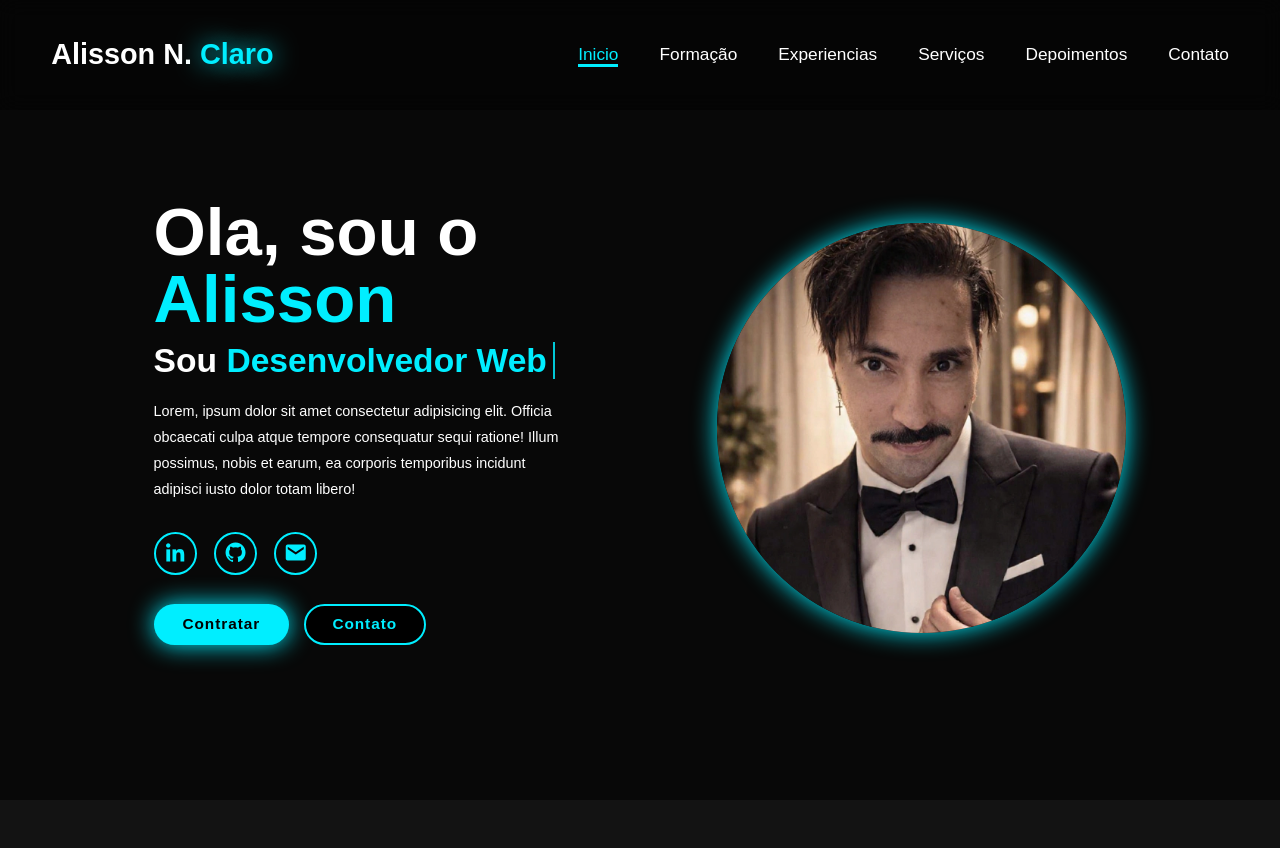
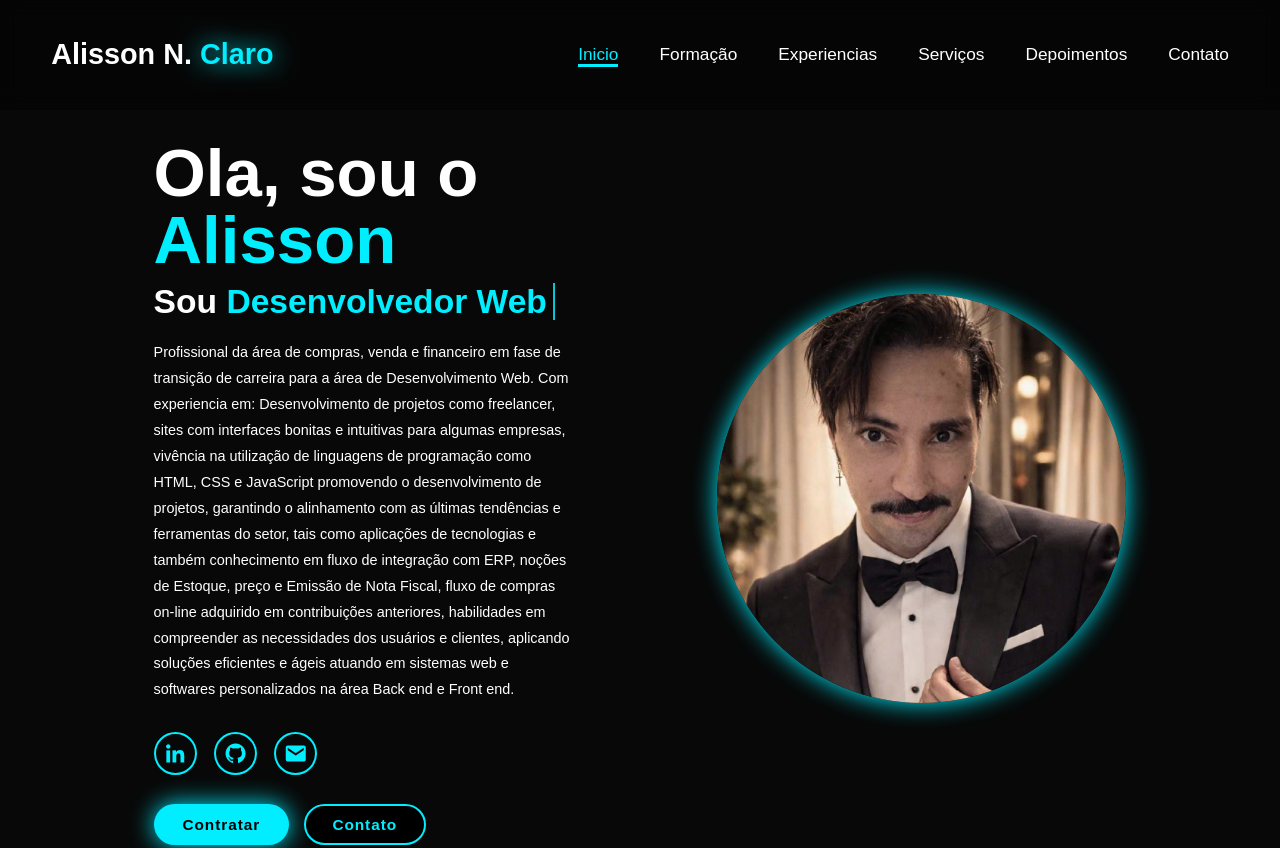
Before and after one commit to AlissonClaro/Portifolio_Fatec_DSM, a plain HTML site: page index.html in a window 1280 px wide. Shown: the top 848 px of the page. Drawn offline with nearby package versions, Linux system fonts and the light colour scheme.

Commit message:
Add files via upload

```diff
--- a/index.html
+++ b/index.html
@@ -30,9 +30,16 @@
         <div class="home-content">
             <h1>Ola, sou o <span>Alisson</span></h1>
             <h3 class="text-animation">Sou <span></span></h3>
-            <p>Lorem, ipsum dolor sit amet consectetur adipisicing elit. Officia obcaecati culpa atque tempore
-                consequatur sequi ratione! Illum possimus, nobis et earum, ea corporis temporibus incidunt adipisci
-                iusto dolor totam libero!</p>
+            <p>Profissional da área de compras, venda e financeiro em fase de transição de carreira para a área de
+                Desenvolvimento Web. Com experiencia em: Desenvolvimento de projetos como freelancer, sites com
+                interfaces bonitas e intuitivas para algumas empresas, vivência na utilização de linguagens de
+                programação
+                como HTML, CSS e JavaScript promovendo o desenvolvimento de projetos, garantindo o alinhamento com as
+                últimas tendências e ferramentas do setor, tais como aplicações de tecnologias e também
+                conhecimento em fluxo de integração com ERP, noções de Estoque, preço e Emissão de Nota Fiscal,
+                fluxo de compras on-line adquirido em contribuições anteriores, habilidades em compreender as
+                necessidades dos usuários e clientes, aplicando soluções eficientes e ágeis atuando em sistemas web e
+                softwares personalizados na área Back end e Front end.</p>
 
             <div class="social-icons">
                 <a href="#"><i class='bx bxl-linkedin'></i></a>
```
Lines whose indentation alone changed are shown as unchanged.
